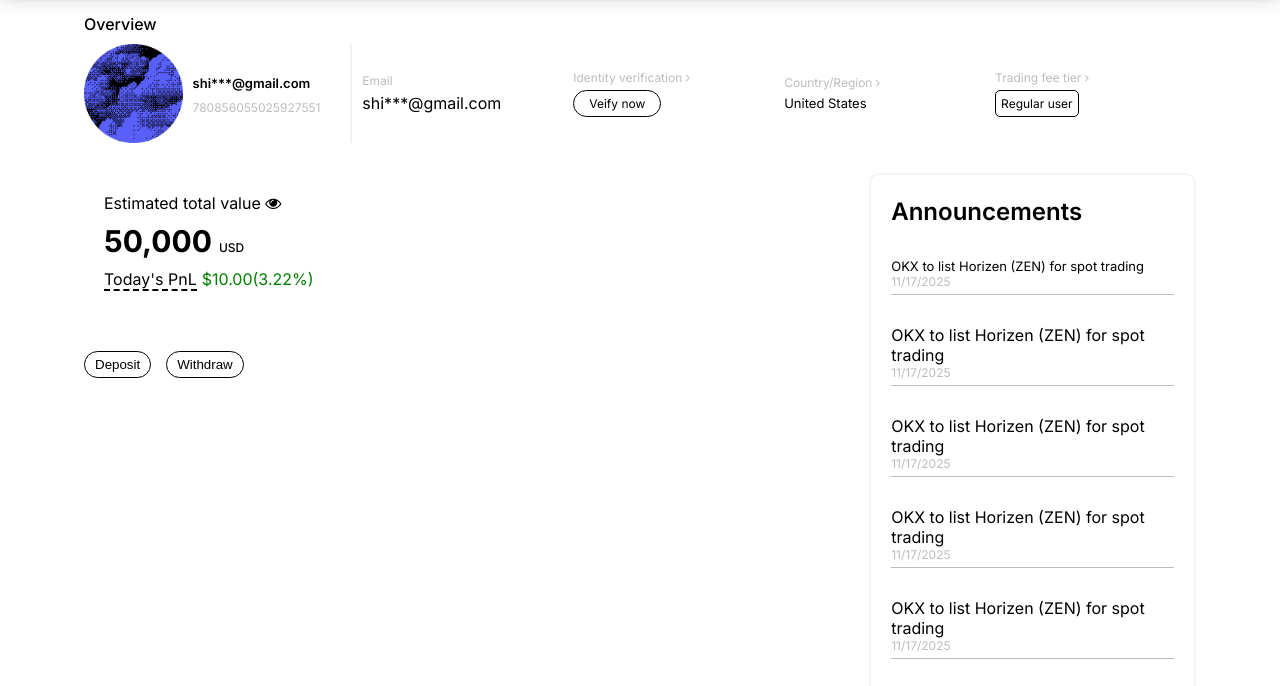
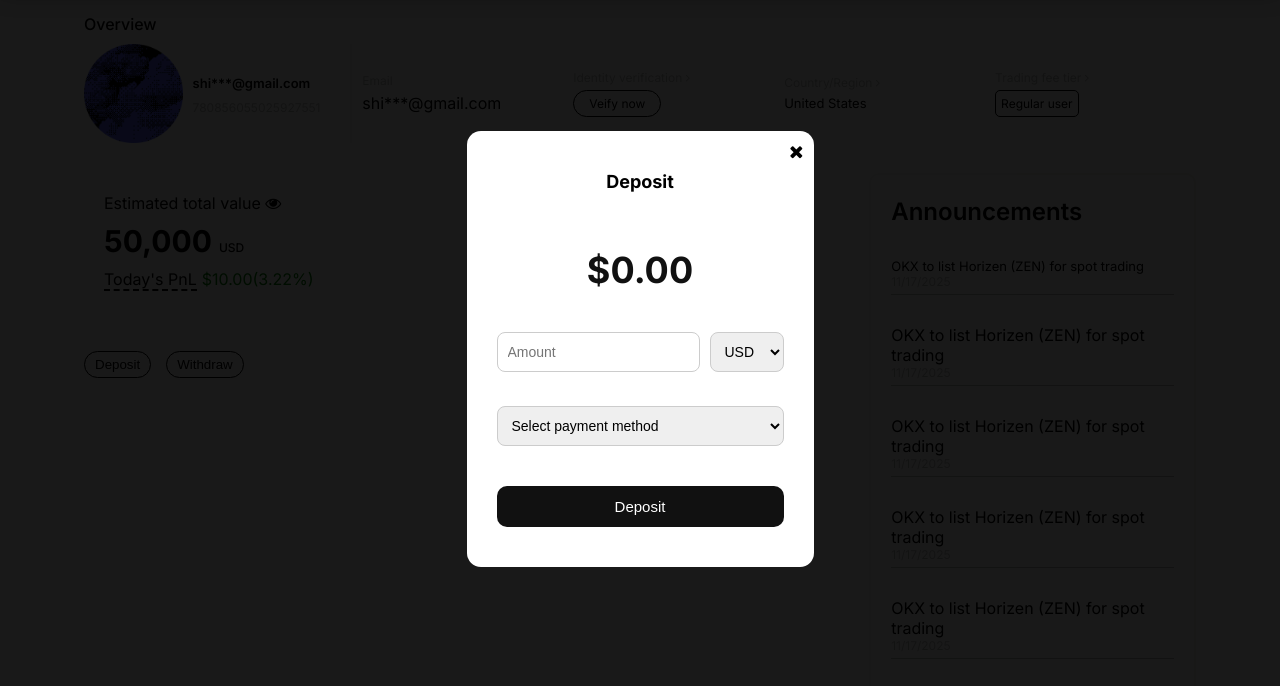
Before and after one commit to Abiola-Emmanuel/OKX, a plain HTML site: page dashboard/dashboard.html in a window 1280 px wide. Both pictures are taken after a click on the link "Deposit". Shown: the part 76-762 px from the top of the page. Drawn offline with nearby package versions, Linux system fonts and the light colour scheme; files that its build step writes are made by us from their sources; a web font is replaced by a local one.

Commit message:
added modal for deposit

```diff
--- a/dashboard/dashboard.css
+++ b/dashboard/dashboard.css
@@ -5,9 +5,111 @@
   transition: all 0.4s ease;
 }
 
+
 body {
   position: relative;
   font-family: Inter, sans-serif;
+}
+
+.overlay {
+  position: fixed;
+  inset: 0;
+  background: rgba(0, 0, 0, 0.90);
+  display: none;
+  align-items: center;
+  padding-top: 50px;
+  justify-content: center;
+  z-index: 1000;
+}
+
+
+.overlay.modalShow {
+  display: flex;
+}
+
+@keyframes zoom {
+  from {
+    transform: scale(0);
+  }
+
+  to {
+    transform: scale(1);
+  }
+}
+
+.modal {
+  background: #fff;
+  border-radius: 14px;
+  padding: 40px 30px;
+  text-align: center;
+  display: flex;
+  flex-direction: column;
+  gap: 20px;
+  animation-name: zoom;
+  animation-duration: 0.6s;
+  position: relative;
+}
+
+
+.modal h2 {
+  margin: 0 0 16px;
+  font-size: 18px;
+}
+
+.amount-preview {
+  font-size: 36px;
+  font-weight: bold;
+  margin: 20px 0;
+  color: #111;
+}
+
+
+.input-group {
+  display: flex;
+  gap: 10px;
+  margin-bottom: 14px;
+}
+
+
+.input-group input,
+.input-group select {
+  flex: 1;
+  padding: 10px;
+  border-radius: 8px;
+  border: 1px solid #ccc;
+  font-size: 14px;
+}
+
+
+.pay-method {
+  margin-bottom: 20px;
+}
+
+
+.deposit-btn {
+  width: 100%;
+  padding: 12px;
+  border: none;
+  border-radius: 10px;
+  background: #111;
+  color: white;
+  font-size: 15px;
+  cursor: pointer;
+}
+
+
+.close {
+  position: absolute;
+  top: 10px;
+  right: 10px;
+  font-size: 18px;
+  cursor: pointer;
+  color: black;
+  transition: transform 0.4s ease;
+}
+
+.close:hover {
+  transform: rotate(20deg);
 }
 
 .menu-overlay {
--- a/dashboard/dashboard.html
+++ b/dashboard/dashboard.html
@@ -15,6 +15,38 @@
 </head>
 
 <body>
+
+  <div class="overlay" id="overlay">
+    <div class="modal">
+      <div class="close" onclick="toggleModal()"><i class="fa fa-close"></i></div>
+      <h2>Deposit</h2>
+
+
+      <div class="amount-preview" id="preview">$0.00</div>
+
+
+      <div class="input-group">
+        <input type="number" id="amount" placeholder="Amount" />
+        <select>
+          <option>USD</option>
+          <option>NGN</option>
+        </select>
+      </div>
+
+
+      <div class="input-group pay-method">
+        <select>
+          <option>Select payment method</option>
+          <option>Card</option>
+          <option>Bank Transfer</option>
+          <option>Crypto</option>
+        </select>
+      </div>
+
+
+      <button class="deposit-btn">Deposit</button>
+    </div>
+  </div>
 
   <div class="menu-overlay" id="menuOverlay">
     <button onclick="closeMenu()"><i class="fa fa-close"></i></button>
@@ -35,7 +67,7 @@
 
     <div style="display: flex; gap: 20px; align-items: center;">
       <div class="nav-right">
-        <a href="#" class="deposit">Deposit</a>
+        <a href="#" class="deposit open-modal">Deposit</a>
         <i class="fa fa-search"></i>
         <i class="fa fa-user"></i>
         <i class="fa fa-bell"></i>
--- a/dashboard/dashboard.js
+++ b/dashboard/dashboard.js
@@ -1,3 +1,22 @@
+const overlay = document.getElementById('overlay');
+const amountInput = document.getElementById('amount');
+const preview = document.getElementById('preview');
+
+
+document.querySelector('.open-modal').addEventListener('click', toggleModal);
+
+
+function toggleModal() {
+  overlay.classList.toggle('modalShow');
+}
+
+
+amountInput.addEventListener('input', () => {
+  preview.textContent = amountInput.value
+    ? `$${amountInput.value}`
+    : '$0.00';
+});
+
 const menuOverlay = document.getElementById('menuOverlay');
 
 function menuOpen() {
```
Also changed, not shown: futuretrades/future.html (+2 -1 lines).
